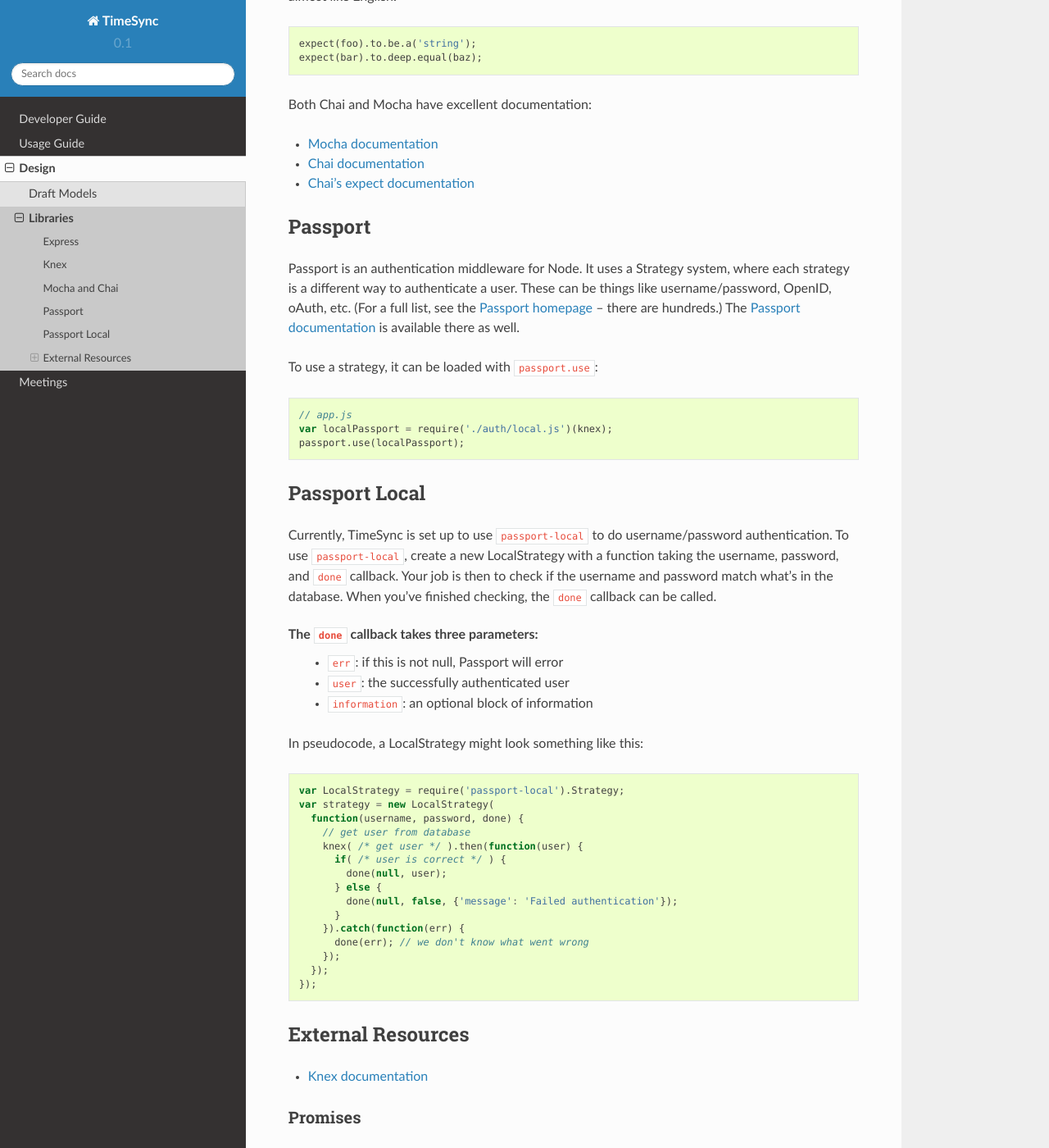
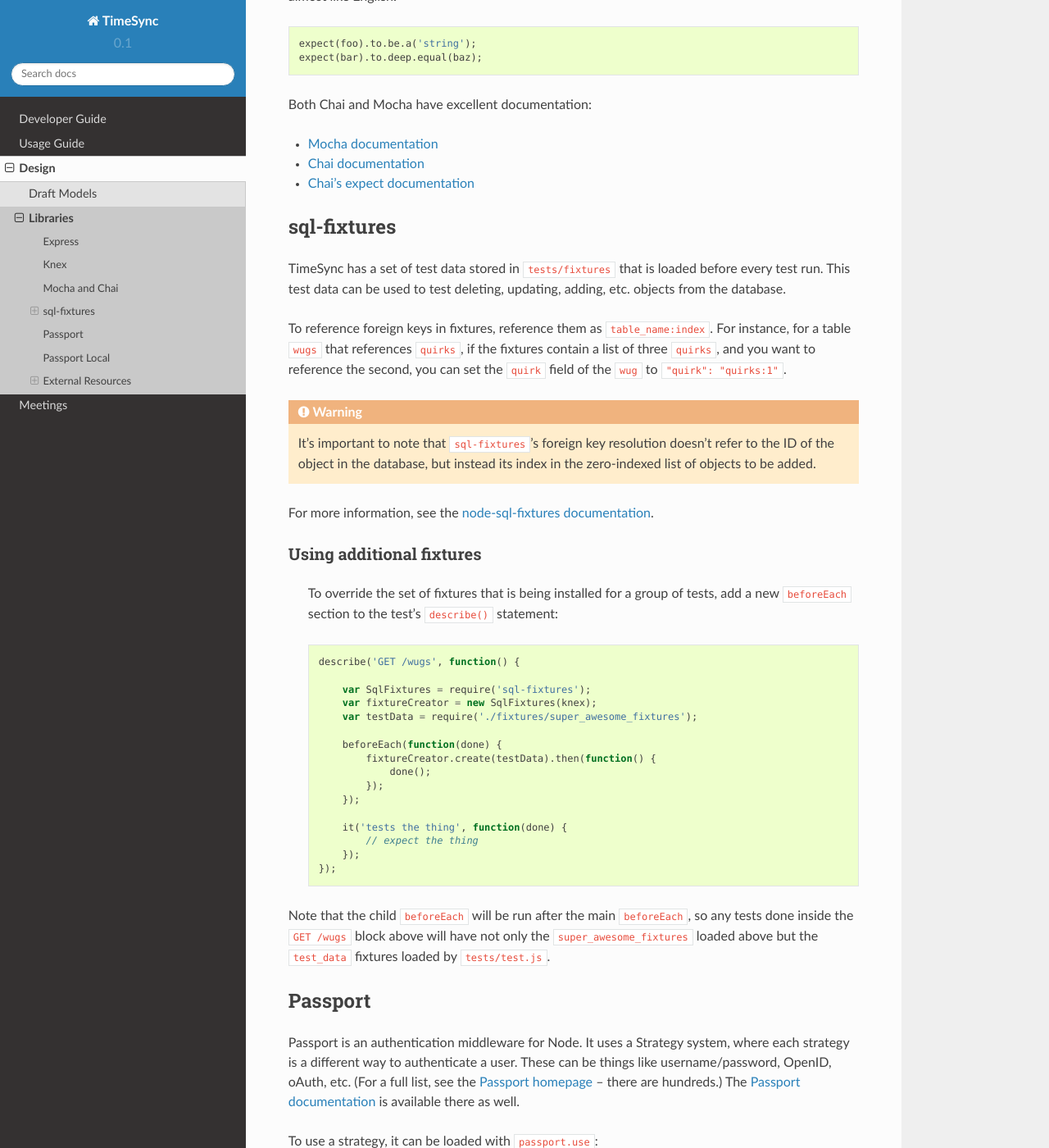
Before and after one commit to osuosl/timesync-node, a Sphinx documentation site: the page built from docs/source/design/libraries.rst, in a window 1280 px wide and 1400 px high, scrolled down 1043 px. Shown: the whole window at 82% size. Built offline with Sphinx 7.4.7 and the Read the Docs theme 2.0.0, drawn with Linux system fonts in a browser that asks for light colours; some of the changed text lies outside the part shown.

Commit message:
add sql-fixtures documentation

```diff
--- a/docs/source/design/libraries.rst
+++ b/docs/source/design/libraries.rst
@@ -71,6 +71,58 @@
 .. _Chai documentation: http://chaijs.com/
 .. _Chai's expect documentation: http://chaijs.com/api/bdd/
 
+sql-fixtures
+------------
+
+TimeSync has a set of test data stored in ``tests/fixtures`` that is loaded
+before every test run. This test data can be used to test deleting, updating,
+adding, etc. objects from the database.
+
+To reference foreign keys in fixtures, reference them as ``table_name:index``.
+For instance, for a table ``wugs`` that references ``quirks``, if the fixtures
+contain a list of three ``quirks``, and you want to reference the second, you
+can set the ``quirk`` field of the ``wug`` to ``"quirk": "quirks:1"``.
+
+.. warning::
+
+    It's important to note that ``sql-fixtures``'s foreign key resolution
+    doesn't refer to the ID of the object in the database, but instead its index
+    in the zero-indexed list of objects to be added.
+
+For more information, see the `node-sql-fixtures documentation`_.
+
+.. _node-sql-fixtures documentation: http://city41.github.io/node-sql-fixtures/
+
+Using additional fixtures
+~~~~~~~~~~~~~~~~~~~~~~~~~
+
+ To override the set of fixtures that is being installed for a group of tests,
+ add a new ``beforeEach`` section to the test's ``describe()`` statement:
+
+ .. code-block:: javascript
+
+    describe('GET /wugs', function() {
+
+        var SqlFixtures = require('sql-fixtures');
+        var fixtureCreator = new SqlFixtures(knex);
+        var testData = require('./fixtures/super_awesome_fixtures');
+
+        beforeEach(function(done) {
+            fixtureCreator.create(testData).then(function() {
+                done();
+            });
+        });
+
+        it('tests the thing', function(done) {
+            // expect the thing
+        });
+    });
+
+Note that the child ``beforeEach`` will be run after the main ``beforeEach``,
+so any tests done inside the ``GET /wugs`` block above will have not only the
+``super_awesome_fixtures`` loaded above but the ``test_data`` fixtures loaded
+by ``tests/test.js``.
+
 Passport
 --------
 
@@ -140,6 +192,7 @@
 * `Mocha documentation`_
 * `Chai documentation`_
 * `Chai's expect documentation`_
+* `node-sql-fixtures documentation`_
 
 Authentication
 ~~~~~~~~~~~~~~
```
